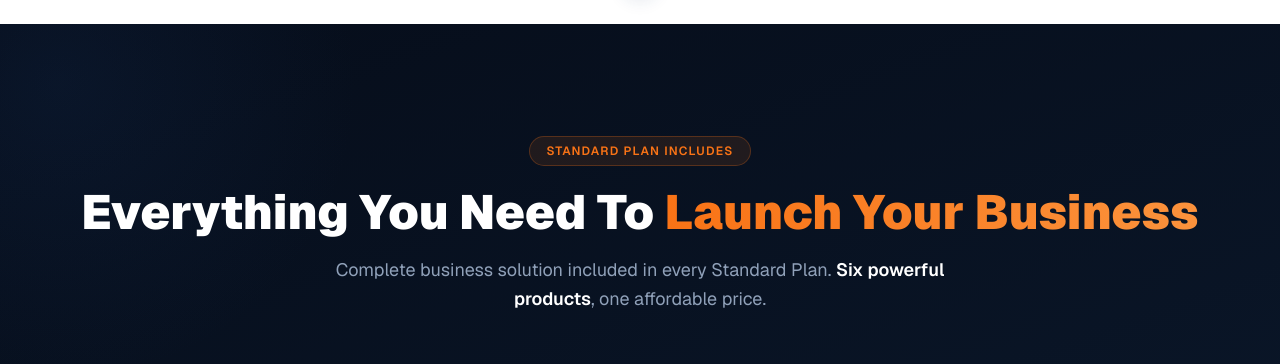
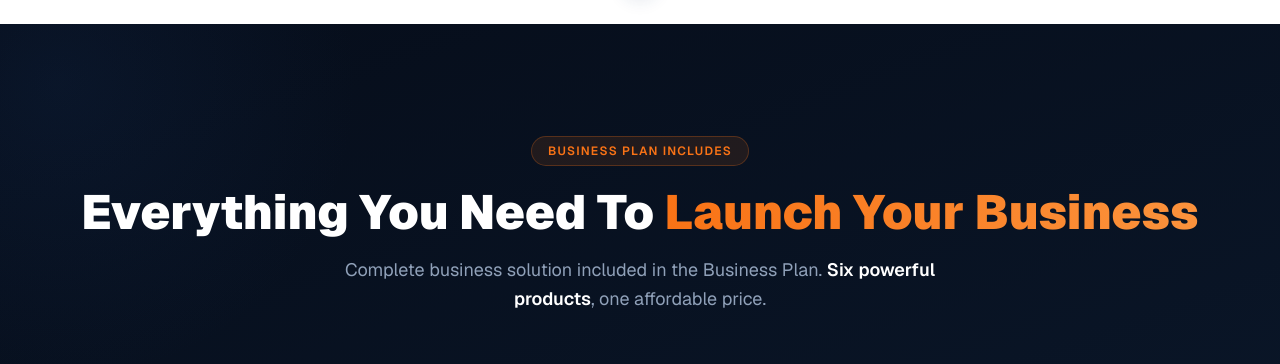
Before and after one commit to quantixtechnology/quantix-website, a Next.js app: page / in a window 1280 px wide. Shown: the part 940-1304 px from the top of the page. Built offline with nearby package versions, Linux system fonts and the light colour scheme; no server answers.

Commit message:
chore: auto-deploy 2026-06-02 18:15

```diff
--- a/app/sections/WhatIsIncluded.tsx
+++ b/app/sections/WhatIsIncluded.tsx
@@ -422,7 +422,7 @@ export default function WhatIsIncluded() {
           className="text-center mb-14"
         >
           <span className="inline-flex items-center gap-2 text-xs font-semibold uppercase tracking-widest text-[#f97316] bg-[#f97316]/10 border border-[#f97316]/25 px-4 py-1.5 rounded-full mb-5">
-            Standard Plan Includes
+            Business Plan Includes
           </span>
           <h2 className="text-3xl sm:text-4xl lg:text-5xl font-black text-white leading-[1.1] mb-4">
             Everything You Need To{" "}
@@ -438,7 +438,7 @@ export default function WhatIsIncluded() {
             </span>
           </h2>
           <p className="text-slate-400 text-lg max-w-2xl mx-auto leading-relaxed">
-            Complete business solution included in every Standard Plan.{" "}
+            Complete business solution included in the Business Plan.{" "}
             <span className="text-white font-semibold">Six powerful products</span>, one affordable price.
           </p>
         </motion.div>
```
